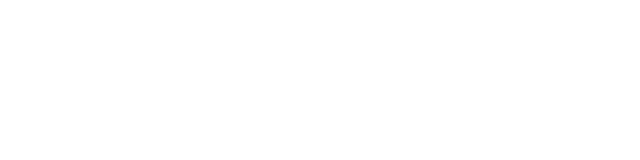
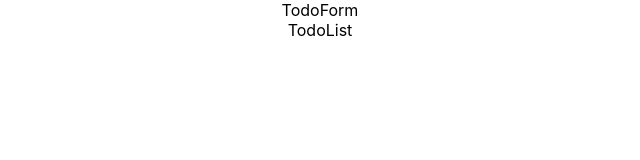
Before and after one commit to TejalAGunjal/Todo-React-, a React (Create React App) app: page / in a window 1280 px wide. Shown: the top 160 px of the page, without its empty margins (320-960 px from the left). Built offline with nearby package versions, Linux system fonts and the light colour scheme.

Commit message:
index file updated

```diff
--- a/src/components/Todos/index.js
+++ b/src/components/Todos/index.js
@@ -1,12 +1,47 @@
-import React from "react";
-import todoForm from "./todoForm";
+import React, { useState } from "react";
+import TodoForm from "./TodoForm";
+import TodoList from "./TodoList";
 
-function Todos() {
+const initialState = [
+  { id: 1, message: "Walk the dog" },
+  { id: 2, message: "Take out trash" },
+  { id: 3, message: "Finish tutorial video" },
+];
+
+export default function Todos() {
+  const [todoList, setTodoList] = useState(initialState);
+
+  const deleteHandler = (id) => {
+    const newTodos = todoList.filter((item) => {
+      return item.id !== id;
+    });
+
+    setTodoList(newTodos);
+  };
+
+  const updateHandler = (todo) => {
+    setTodoList(
+      todoList.map((item) => {
+        if (item.id === todo.id) {
+          return {
+            ...item,
+            message: todo.message,
+          };
+        } else {
+          return item;
+        }
+      })
+    );
+  };
+
   return (
     <div>
-      <todoForm />
+      <TodoForm todos={todoList} setTodos={setTodoList} />
+      <TodoList
+        todos={todoList}
+        deleteHandler={deleteHandler}
+        updateHandler={updateHandler}
+      />
     </div>
   );
 }
-
-export default Todos;
```
